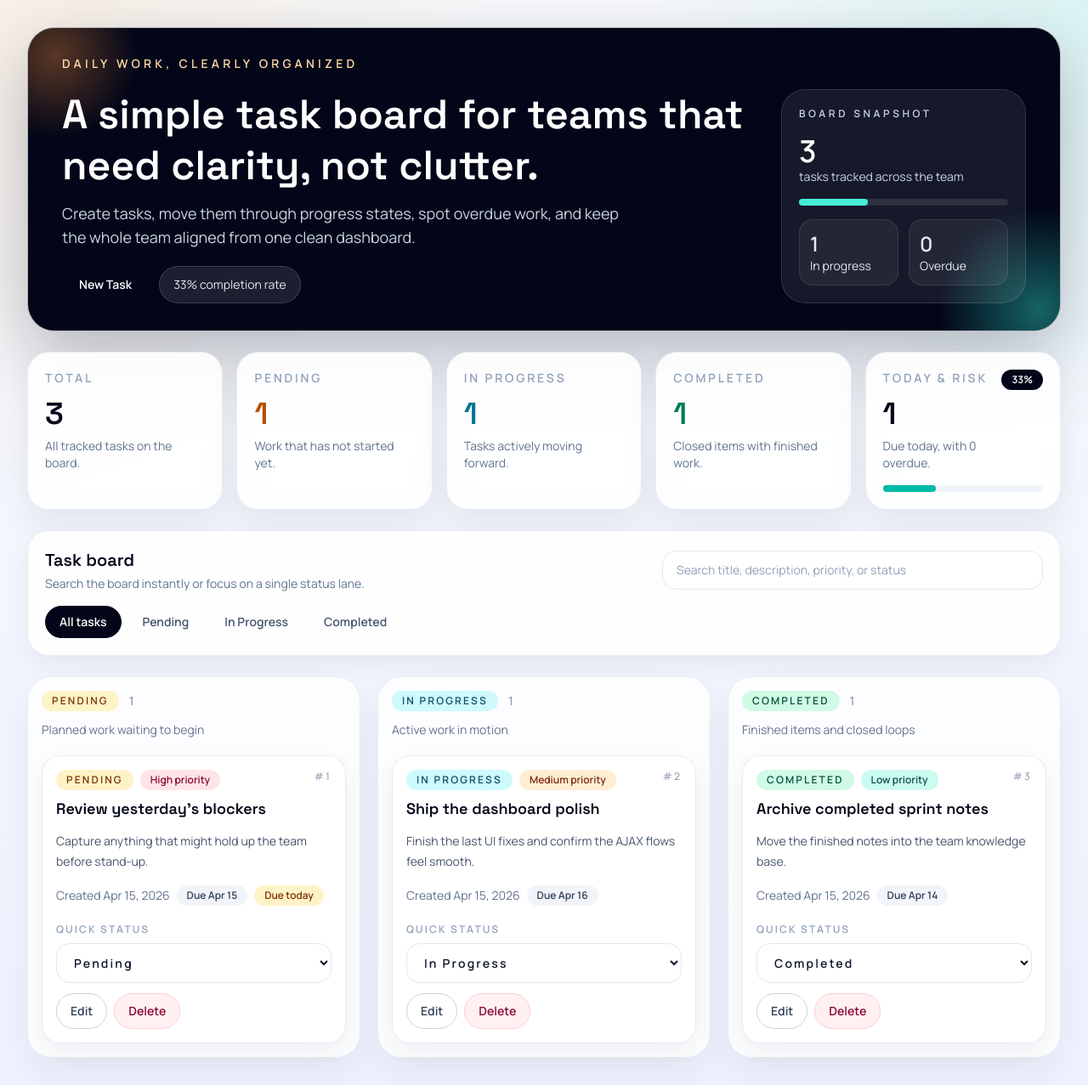
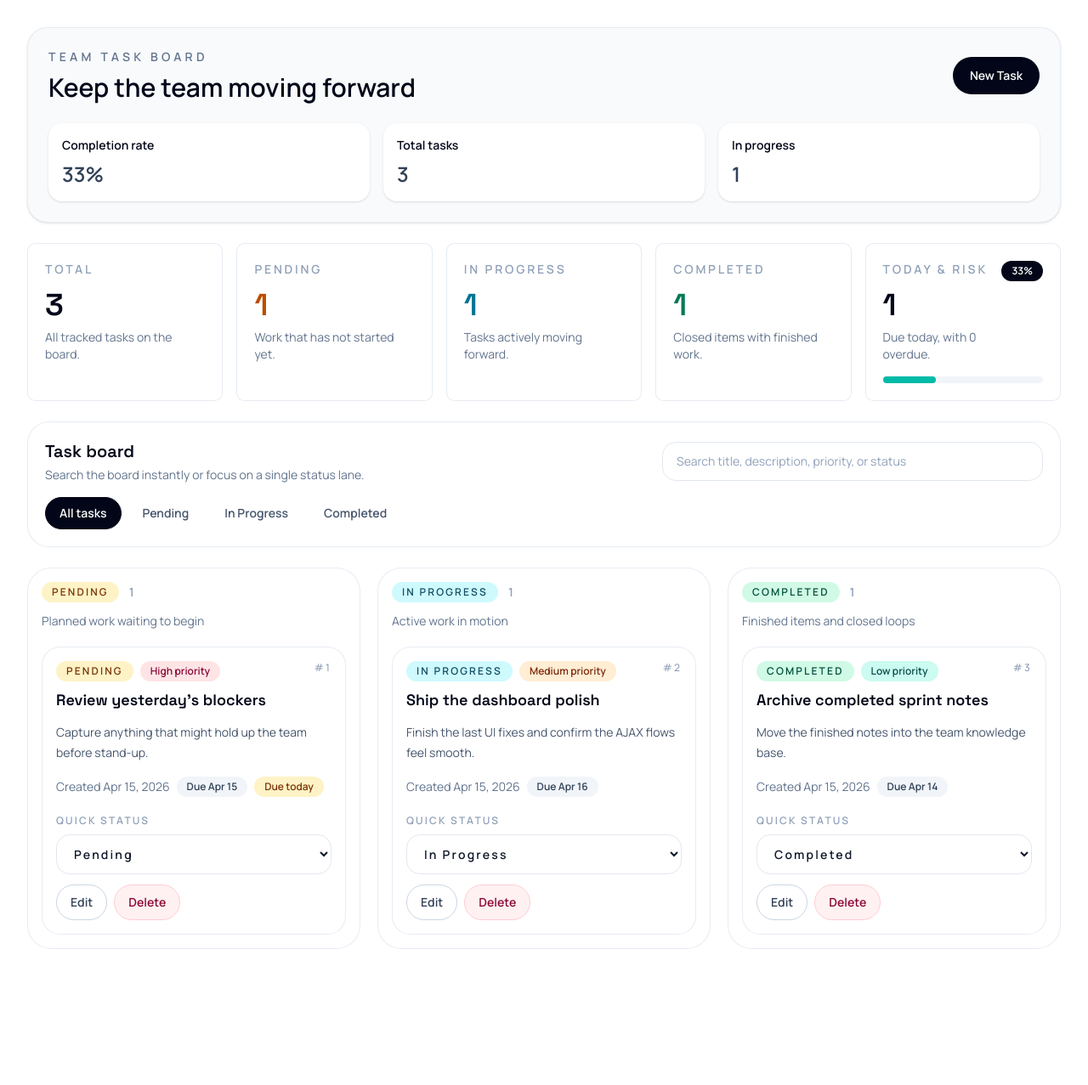
Before and after one commit to jahid012/taskify, a Laravel app: page / in a window 1280 px wide. Shown: the whole page at 85% size. After the commit the page ends 1117 px from the top, so only its background shows below. Run offline with Laravel 12, Linux system fonts and the light colour scheme; data comes from the database, SQL or seed files in the repository; style sheets or scripts are compiled from the project's sources.

Commit message:
final revision

```diff
--- a/resources/css/app.css
+++ b/resources/css/app.css
@@ -14,10 +14,6 @@
 @layer base {
     body {
         min-height: 100vh;
-        background:
-            radial-gradient(circle at top left, rgba(253, 186, 116, 0.16), transparent 32%),
-            radial-gradient(circle at top right, rgba(45, 212, 191, 0.14), transparent 28%),
-            linear-gradient(180deg, #f8fafc 0%, #eef2ff 100%);
         color: #14213d;
     }
 }
@@ -28,47 +24,27 @@
     }
 
     .hero-panel {
-        @apply relative overflow-hidden rounded-[2rem] border border-white/70 bg-slate-950 px-6 py-8 text-white shadow-[0_28px_80px_rgba(15,23,42,0.28)] sm:px-8 lg:px-10;
-    }
-
-    .hero-panel::before {
-        content: '';
-        position: absolute;
-        inset: auto -6rem -6rem auto;
-        width: 15rem;
-        height: 15rem;
-        border-radius: 9999px;
-        background: radial-gradient(circle, rgba(45, 212, 191, 0.45), transparent 70%);
-    }
-
-    .hero-panel::after {
-        content: '';
-        position: absolute;
-        inset: -4rem auto auto -4rem;
-        width: 12rem;
-        height: 12rem;
-        border-radius: 9999px;
-        background: radial-gradient(circle, rgba(251, 146, 60, 0.35), transparent 72%);
+        @apply relative overflow-hidden rounded-[0.5rem] border border-white/70 bg-slate-950 px-6 py-8 text-white sm:px-8 lg:px-10;
     }
 
     .metric-card {
-        @apply rounded-[1.6rem] border border-slate-200/80 bg-white/90 p-5 shadow-[0_18px_40px_rgba(15,23,42,0.08)] backdrop-blur;
+        @apply rounded-[0.6rem] border border-slate-200/80 bg-white/90 p-5 backdrop-blur;
     }
 
     .toolbar-panel {
-        @apply rounded-[1.6rem] border border-slate-200/80 bg-white/90 p-4 shadow-[0_12px_32px_rgba(15,23,42,0.06)] backdrop-blur sm:p-5;
+        @apply rounded-[1.6rem] border border-slate-200/80 bg-white/90 p-4 backdrop-blur sm:p-5;
     }
 
     .board-column {
-        @apply rounded-[1.75rem] border border-slate-200/80 bg-white/80 p-4 shadow-[0_18px_40px_rgba(15,23,42,0.06)] backdrop-blur;
+        @apply rounded-[1.75rem] border border-slate-200/80 bg-white/80 p-4 backdrop-blur;
     }
 
     .task-card {
-        @apply rounded-[1.35rem] border border-slate-200/80 bg-white p-4 shadow-[0_10px_30px_rgba(15,23,42,0.06)] transition duration-200;
+        @apply rounded-[1.35rem] border border-slate-200/80 bg-white p-4 transition duration-200;
     }
 
     .task-card:hover {
-        @apply -translate-y-0.5 border-slate-300 shadow-[0_20px_40px_rgba(15,23,42,0.10)];
+        @apply -translate-y-0.5 border-slate-300;
     }
 
     .task-card.is-overdue {
--- a/resources/js/task-board.js
+++ b/resources/js/task-board.js
@@ -62,7 +62,6 @@ $(function () {
         $form.trigger('reset');
         $('#task_id').val('');
         $('#modal-title').text('Create a task');
-        $('#modal-copy').text('Capture what the team needs to do next and keep the board moving.');
         clearErrors();
         $('[name="status"]').val('pending');
         $('[name="priority"]').val('medium');
--- a/resources/views/tasks/index.blade.php
+++ b/resources/views/tasks/index.blade.php
@@ -17,47 +17,30 @@
         data-delete-url-template="{{ route('tasks.destroy', '__TASK__') }}"
         data-status-url-template="{{ route('tasks.status', '__TASK__') }}"
     >
-        <section class="hero-panel">
-            <div class="relative z-10 grid gap-8 lg:grid-cols-[minmax(0,1fr)_18rem] lg:items-end">
-                <div class="space-y-5">
-                    <p class="text-sm font-semibold uppercase tracking-[0.3em] text-orange-200">Daily work, clearly organized</p>
-                    <div class="space-y-3">
-                        <h1 class="font-[family-name:var(--font-display)] text-4xl font-semibold leading-tight sm:text-5xl">
-                            A simple task board for teams that need clarity, not clutter.
-                        </h1>
-                        <p class="max-w-2xl text-base text-slate-300 sm:text-lg">
-                            Create tasks, move them through progress states, spot overdue work, and keep the whole team aligned from one clean dashboard.
-                        </p>
+        <section>
+            <div class="rounded-3xl border border-slate-200/70 bg-slate-50 p-6 shadow-sm">
+                <div class="flex flex-col gap-4 md:flex-row md:items-center md:justify-between">
+                    <div>
+                        <p class="text-sm font-semibold uppercase tracking-[0.3em] text-slate-500">Team task board</p>
+                        <h1 class="mt-2 text-3xl font-semibold text-slate-950">Keep the team moving forward</h1>
                     </div>
-                    <div class="flex flex-wrap gap-3">
-                        <button type="button" class="btn-primary" data-open-task-modal>
-                            New Task
-                        </button>
-                        <span class="inline-flex items-center rounded-full border border-white/15 bg-white/10 px-4 py-2 text-sm text-slate-200">
-                            {{ $metrics['completion_rate'] }}% completion rate
-                        </span>
+                    <button type="button" class="btn-primary" data-open-task-modal>
+                        New Task
+                    </button>
+                </div>
+
+                <div class="mt-6 grid gap-4 sm:grid-cols-3">
+                    <div class="rounded-2xl bg-white px-4 py-4 text-sm text-slate-700 shadow-sm">
+                        <p class="font-semibold text-slate-950">Completion rate</p>
+                        <p class="mt-2 text-2xl font-semibold">{{ $metrics['completion_rate'] }}%</p>
                     </div>
-                </div>
-                <div class="relative z-10 rounded-[1.75rem] border border-white/12 bg-white/8 p-5 backdrop-blur">
-                    <p class="text-xs font-semibold uppercase tracking-[0.3em] text-slate-300">Board Snapshot</p>
-                    <div class="mt-4 space-y-4">
-                        <div>
-                            <p class="text-4xl font-semibold">{{ $metrics['total'] }}</p>
-                            <p class="text-sm text-slate-300">tasks tracked across the team</p>
-                        </div>
-                        <div class="h-2 rounded-full bg-white/10">
-                            <div class="h-2 rounded-full bg-teal-300" style="width: {{ $metrics['completion_rate'] }}%"></div>
-                        </div>
-                        <div class="grid grid-cols-2 gap-3 text-sm text-slate-200">
-                            <div class="rounded-2xl border border-white/10 bg-white/6 px-3 py-3">
-                                <p class="text-2xl font-semibold">{{ $metrics['in_progress'] }}</p>
-                                <p>In progress</p>
-                            </div>
-                            <div class="rounded-2xl border border-white/10 bg-white/6 px-3 py-3">
-                                <p class="text-2xl font-semibold">{{ $metrics['overdue'] }}</p>
-                                <p>Overdue</p>
-                            </div>
-                        </div>
+                    <div class="rounded-2xl bg-white px-4 py-4 text-sm text-slate-700 shadow-sm">
+                        <p class="font-semibold text-slate-950">Total tasks</p>
+                        <p class="mt-2 text-2xl font-semibold">{{ $metrics['total'] }}</p>
+                    </div>
+                    <div class="rounded-2xl bg-white px-4 py-4 text-sm text-slate-700 shadow-sm">
+                        <p class="font-semibold text-slate-950">In progress</p>
+                        <p class="mt-2 text-2xl font-semibold">{{ $metrics['in_progress'] }}</p>
                     </div>
                 </div>
             </div>
@@ -108,9 +91,6 @@
                     <h2 id="modal-title" class="mt-2 font-[family-name:var(--font-display)] text-3xl font-semibold text-slate-950">
                         Create a task
                     </h2>
-                    <p id="modal-copy" class="mt-2 text-sm text-slate-500">
-                        Capture what the team needs to do next and keep the board moving.
-                    </p>
                 </div>
                 <button type="button" class="btn-secondary" data-close-modal>Close</button>
             </div>
@@ -124,7 +104,7 @@
                 <div class="grid gap-5 sm:grid-cols-2">
                     <div class="sm:col-span-2">
                         <label for="title" class="mb-2 block text-sm font-semibold text-slate-700">Title</label>
-                        <input id="title" name="title" type="text" class="form-control" maxlength="255" required placeholder="Prepare sprint planning agenda">
+                        <input id="title" name="title" type="text" class="form-control" maxlength="255" required placeholder="Task Title">
                     </div>
 
                     <div>
@@ -159,7 +139,7 @@
                             name="description"
                             class="form-control min-h-32"
                             maxlength="1000"
-                            placeholder="Capture enough detail so anyone on the team can pick this up quickly."
+                            placeholder="Task Details"
                         ></textarea>
                     </div>
                 </div>
```
Also changed, not shown: README.md.
